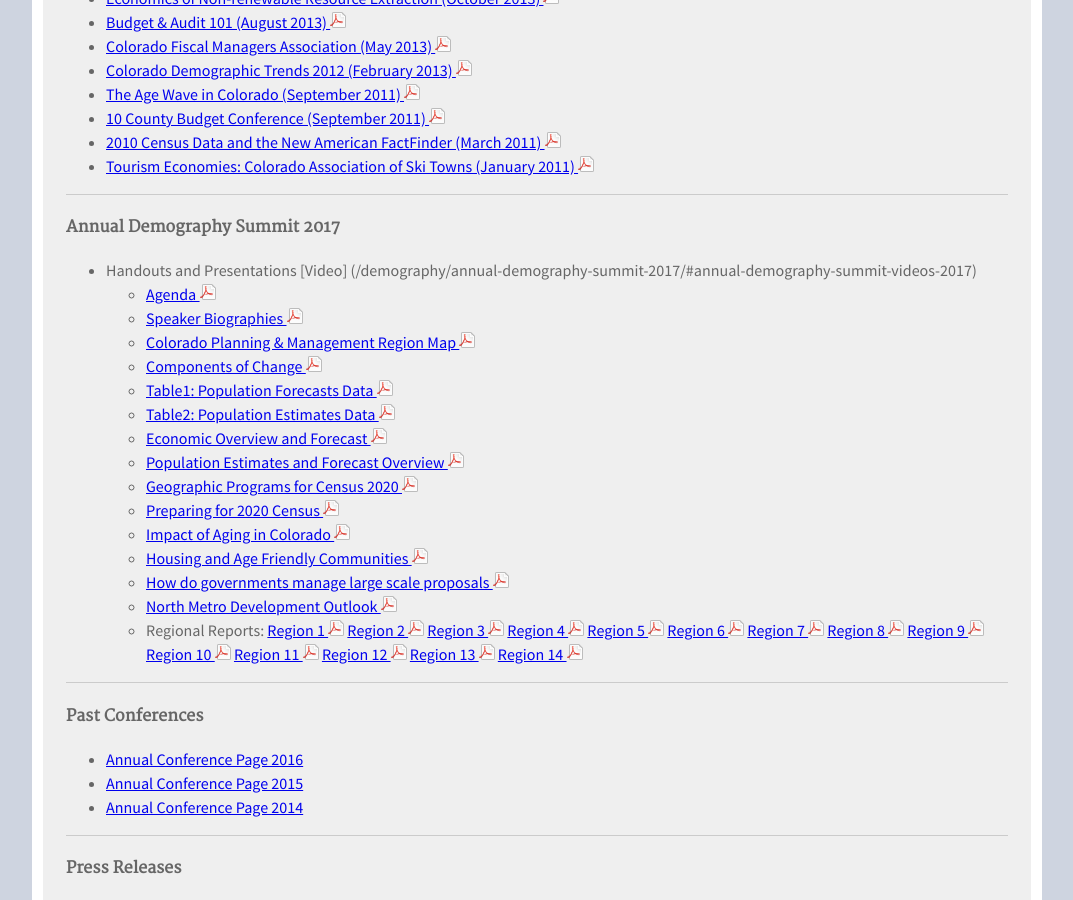
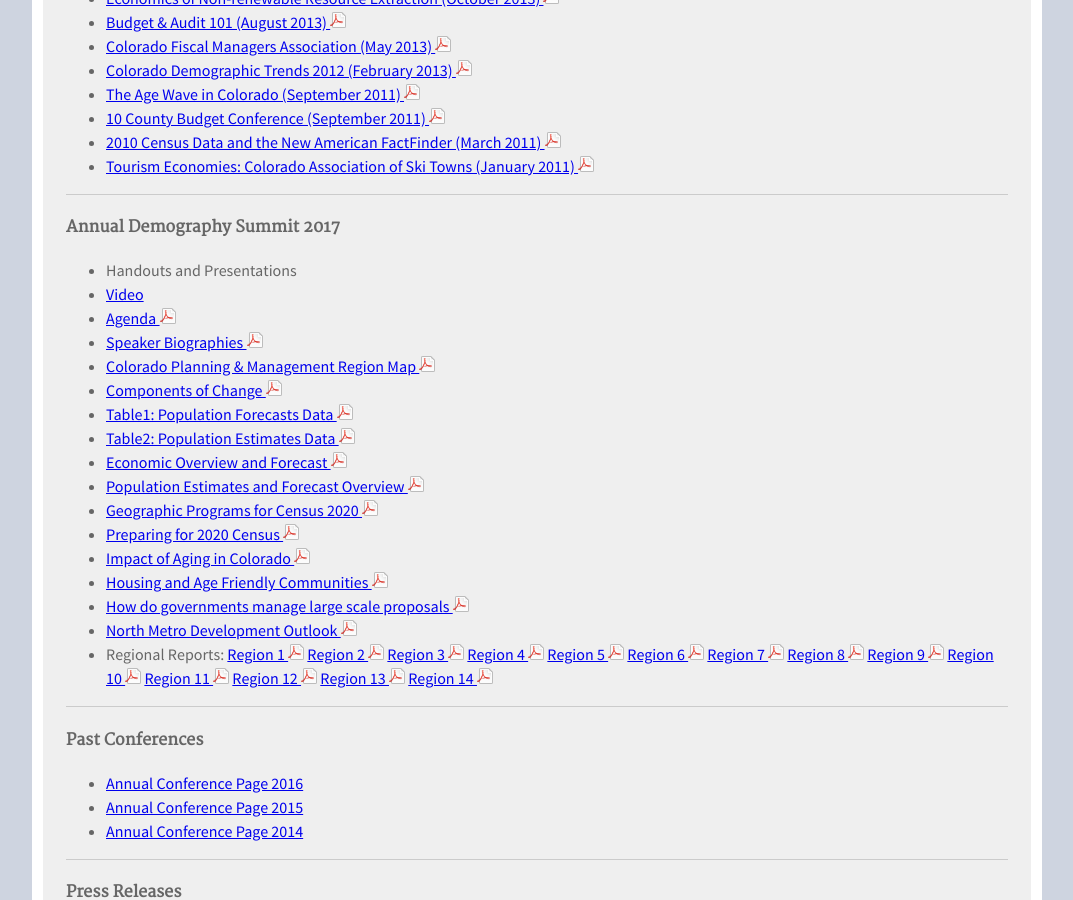
Before and after one commit to TBleess/Website_New, a Jekyll site: the page built from pages/9_Not_in_Menu/publications-and-presentations.md, in a window 1280 px wide and 900 px high, scrolled down 1244 px. Shown: the whole window, without its empty margins (103-1176 px from the left). Built offline with Jekyll 4.4.1, drawn with Linux system fonts in a browser that asks for light colours.

Commit message:
Update publications-and-presentations.md

```diff
--- a/pages/9_Not_in_Menu/publications-and-presentations.md
+++ b/pages/9_Not_in_Menu/publications-and-presentations.md
@@ -72,7 +72,7 @@
 #### Annual Demography Summit 2017
 
 - Handouts and Presentations
-  [Video] (/demography/annual-demography-summit-2017/#annual-demography-summit-videos-2017)
+ - [Video](/demography/annual-demography-summit-2017/#annual-demography-summit-videos-2017)
   - [Agenda ![pdf](/images/page_white_acrobat.png 'download pdf file')](https://drive.google.com/uc?export=download&id=0B2FMBVetYCVCdUMwTm9DN25MQUk)
   - [Speaker Biographies ![pdf](/images/page_white_acrobat.png 'download pdf file')](https://drive.google.com/uc?export=download&id=0B2FMBVetYCVCQjJEejNQeVdhVUk)
   - [Colorado Planning & Management Region Map ![pdf](/images/page_white_acrobat.png 'download pdf file')](https://drive.google.com/uc?export=download&id=0B2FMBVetYCVCcWRFN1lSZWFfRms)
```
